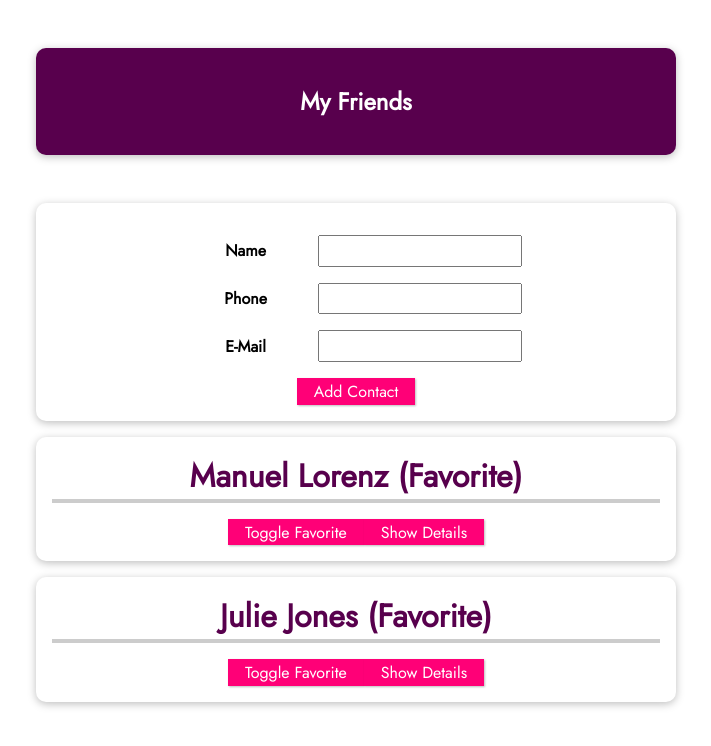
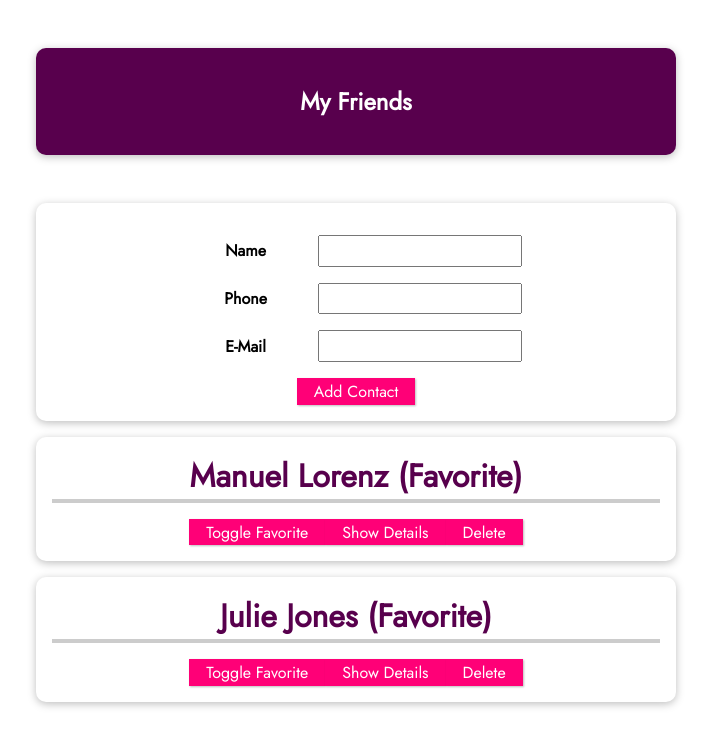
Before and after one commit to qwe8851/vue3, a Vue app in the folder vue-cli-01-a-new-vue-project/: page / in a window 1280 px wide. Shown: the top 746 px of the page, without its empty margins (284-995 px from the left). Built offline with nearby package versions, Linux system fonts and the light colour scheme.

Commit message:
feat: friend 삭제 추가

```diff
--- a/vue-cli-01-a-new-vue-project/src/App.vue
+++ b/vue-cli-01-a-new-vue-project/src/App.vue
@@ -12,6 +12,7 @@
             :email-address="friend.email"
             :is-favorite="friend.isFavorite"
             @toggle-favorite="toggleFavoriteStatus"
+            @delete="deleteContact"
         />
     </ul>
 </section>
@@ -52,7 +53,10 @@
                 email: email,
                 isFavorite: false,
             }
-            this.friends.push( newFriendContact );
+            this.friends.push(newFriendContact);
+        },
+        deleteContact(friendId){
+            this.friends = this.friends.filter( friend => friend.id !== friendId);
         }
     },
 
--- a/vue-cli-01-a-new-vue-project/src/components/FriendContact.vue
+++ b/vue-cli-01-a-new-vue-project/src/components/FriendContact.vue
@@ -7,6 +7,7 @@
             <li><strong>Phone:</strong> {{ phoneNumber }}</li>
             <li><strong>Email:</strong> {{ emailAddress }}</li>
         </ul>
+        <button @click="$emit('delete', id)">Delete</button>
     </li>
 </template>
 
@@ -39,7 +40,7 @@
             // },
         },
     },
-    emits: ['toggle-favorite'],
+    emits: ['toggle-favorite', 'delete'],
     // emits: {
     //     'toggle-favorite': (id) => {
     //         if(id){
@@ -63,6 +64,9 @@
             // this.friendIsFavorite = !this.friendIsFavorite;
             this.$emit('toggle-favorite', this.id);
         },
+        deleteFriend(){
+            this.$emit('delete')
+        },
     },
 }
 </script>
```
